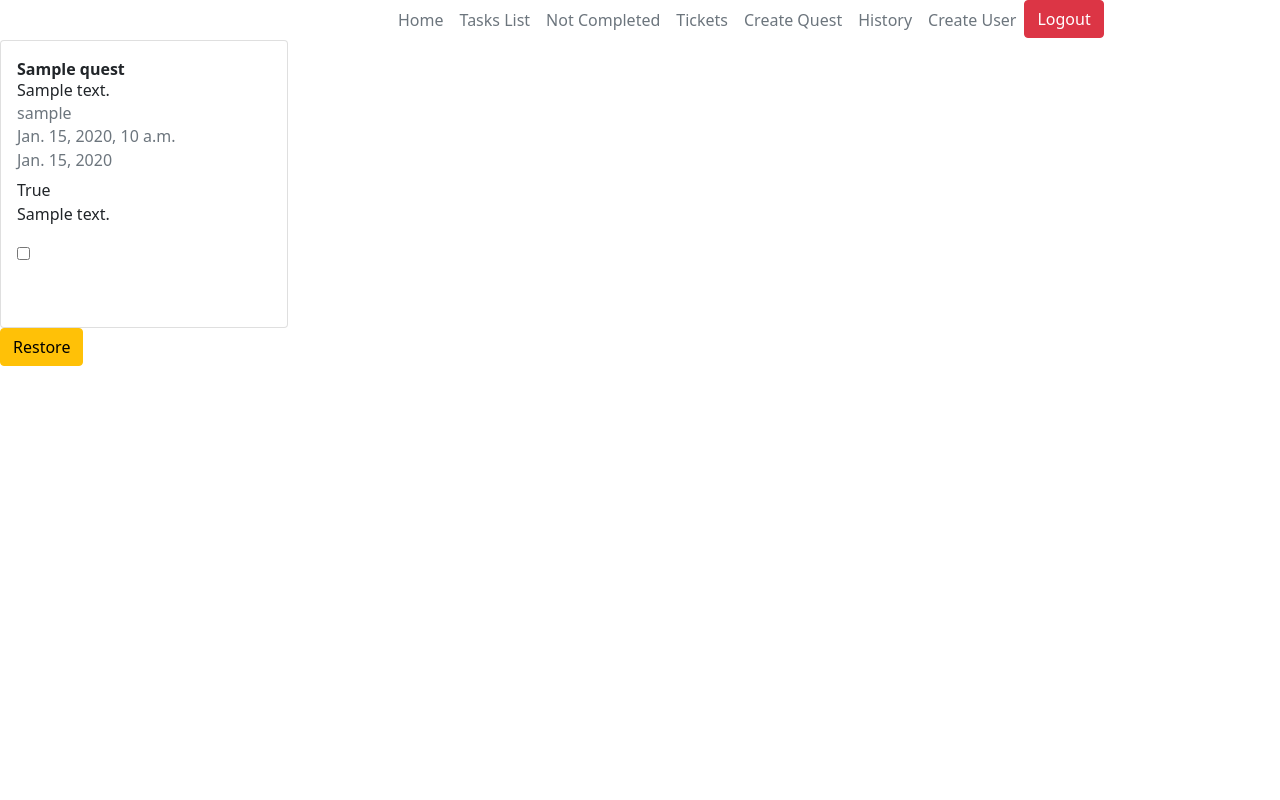
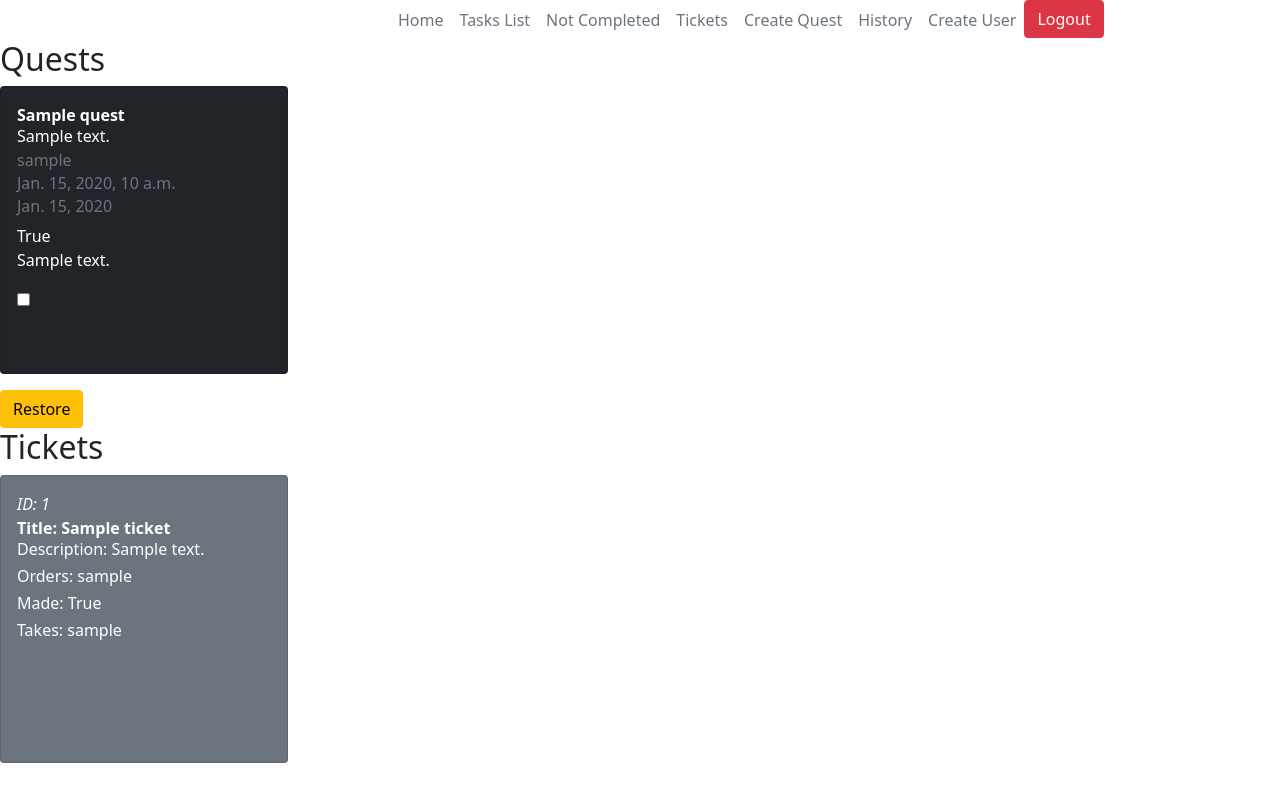
Before and after one commit to Radwan16/Todoapp, a Django app: page /quest/history/ in a window 1280 px wide. Run offline with Django 5.2, Linux system fonts and the light colour scheme; a user stored in the database is signed in; tables that the repository leaves empty hold one stand-in row (values such as "Sample post").

Commit message:
Edit Tickets and main apps

```diff
--- a/Tickets/models.py
+++ b/Tickets/models.py
@@ -5,7 +5,7 @@ class Ticket(models.Model):
     description = models.TextField(max_length=255)
     made = models.BooleanField(default=False)
     assigned_to = models.ForeignKey("auth.User", on_delete=models.CASCADE, null=True, blank=True, related_name='tickets')
-    who = models.OneToOneField("auth.User", on_delete=models.CASCADE, null=True, blank=True)
+    who = models.ForeignKey("auth.User", on_delete=models.CASCADE, null=True, blank=True)
     departament = models.ForeignKey(Department, on_delete=models.CASCADE, blank=True, related_name='tickets')
     comment= models.CharField(max_length=100 ,blank=True, null=True)
     def __str__(self):
--- a/Tickets/views.py
+++ b/Tickets/views.py
@@ -28,8 +28,9 @@ def ticketsdb(request):
         return redirect('ticketsdb')
     dep = Department.objects.prefetch_related("users").get(users=request.user)
     userids = dep.users.all() if dep else[]
-    tickets = Ticket.objects.filter(departament = Department.objects.select_related().get(users=request.user))
-    return render(request,'ticketsdb.html',{'tickets':tickets, 'userids':userids})
+    tickets = Ticket.objects.filter(departament = Department.objects.select_related().get(users=request.user), made = False)
+    ticket = Ticket.objects.filter(who = request.user)
+    return render(request,'ticketsdb.html',{'tickets':tickets, 'ticket':ticket,'userids':userids})
 
 def createtickets(request):
     departament = Department.objects.all()
--- a/main/templates/history.html
+++ b/main/templates/history.html
@@ -3,9 +3,10 @@
 {%block body%}
 <form method="post" action="">
    {%csrf_token%}
+   <h2>Quests</h2>
 {%for quest in quests%}
    <label>
-      <div class="card" style="width: 18rem; height: 18rem;">
+      <div class="card text-white bg-dark mb-3" style="width: 18rem; height: 18rem;">
          <div class="card-body">
             <b class="card-title">{{quest.title}}</b>
             <h6 class="card-text">{{quest.description}}</h6>
@@ -23,7 +24,22 @@
       </div>
    </label>
    {%endfor%}
-</br><button type="submit" class="btn btn-warning">Restore</button>
+</br><button type="submit" class="btn btn-warning">Restore</button><br/>
+   <h2>Tickets</h2>
+   {%for ticket in tickets%}
+      <label>
+      <div class="card text-dark bg-secondary mb-3" style="width: 18rem; height: 18rem; ">
+         <div class="card-body"style="color:white">
+            <i>ID: {{ticket.id}}</i><br/>
+            <b class="card-title">Title: {{ticket.title}}</b>
+            <h6 class="card-text">Description: {{ticket.description}}</h6>
+            <h6 class="card-text">Orders: {{ticket.who}}</h6>
+            <h6 class="card-text">Made: {{ticket.made}}</h6>
+            <h6 class="card-text">Takes: {{ticket.assigned_to}}</h6>
+         </div>
+      </div>
+      </label>
+   {%endfor%}
 </form>
 
 {%endblock%}
--- a/main/views.py
+++ b/main/views.py
@@ -97,7 +97,7 @@ def createquest(request):
         description = request.POST.get('description')
         dead_line = request.POST.get('dead_line')
         assigned_to_id = request.POST.get('assigned_to')
-        # u = Department.objects.prefetch_related("users").get(users=request.user)
+        u = Department.objects.prefetch_related("users").get(users=request.user)
         Quest.objects.create(
             title=title,
             description=description,
@@ -129,7 +129,8 @@ def history(request):
             Quest.objects.filter(id__in=quests_ids).update(made=False)
     dep=Department.objects.select_related().get(users=request.user)
     quests=Quest.objects.filter(departament=dep)
-    return render(request, 'history.html',{'quests':quests})
+    tickets=Ticket.objects.filter(departament=dep)
+    return render(request, 'history.html',{'quests':quests, 'tickets':tickets})
 
 def home(request):
     departament_name = Department.objects.select_related().get(users=request.user)
```
Also changed, not shown: Tickets/templates/ticketsdb.html (+22 -6 lines), main/templates/tasklist.html (+11 -11 lines), Tickets/migrations/0003_alter_ticket_who.py (added).
